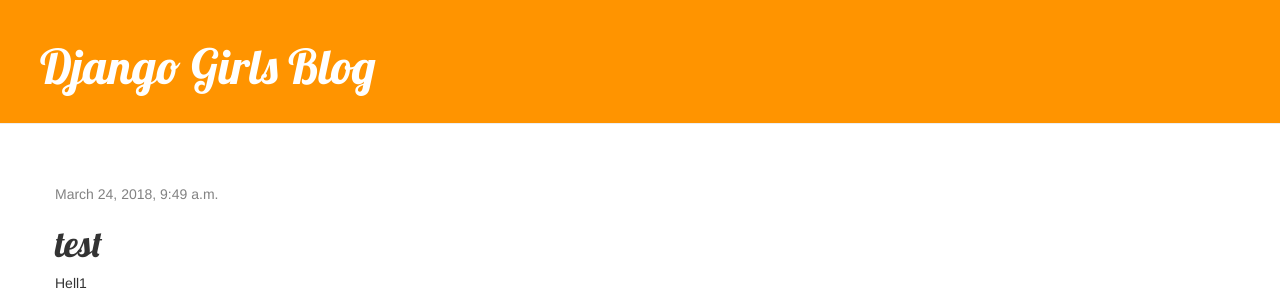
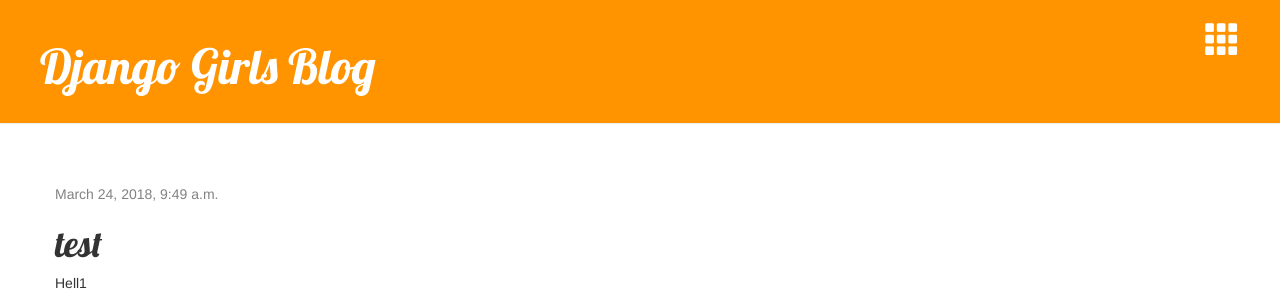
Before and after one commit to ammiiamm/djangogirl, a Django app: page /post/1/ in a window 1280 px wide. Shown: the top 300 px of the page. Run offline with Django 3.2, Linux system fonts and the light colour scheme; data comes from the database, SQL or seed files in the repository; some libraries are stand-ins or nearby versions.

Commit message:
to front icon

```diff
--- a/blog/templates/base.html
+++ b/blog/templates/base.html
@@ -11,7 +11,7 @@
 
 <body>
     <div class="page-header">
-        <a href="{% url 'post_list' %}" class="top-menu"><span class="glyphicons glyphicons-list"></span></a> {% if user.is_authenticated %}
+        <a href="/" class="top-menu" class="top-menu"><span class="glyphicon glyphicon-th"></span></a> {% if user.is_authenticated %}
         <a href="{% url 'post_new' %}" class="top-menu"><span class="glyphicon glyphicon-plus"></span></a> {% endif %}
         <h1><a href="/">Django Girls Blog</a></h1>
     </div>
```
